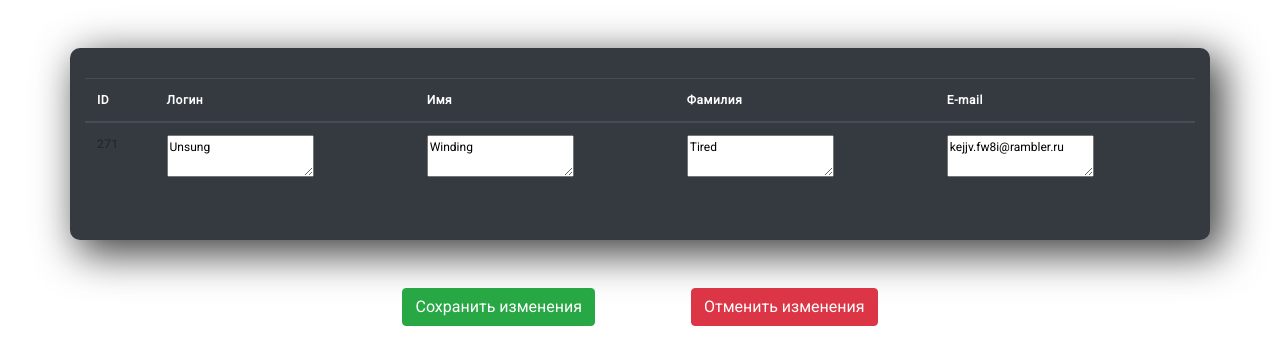
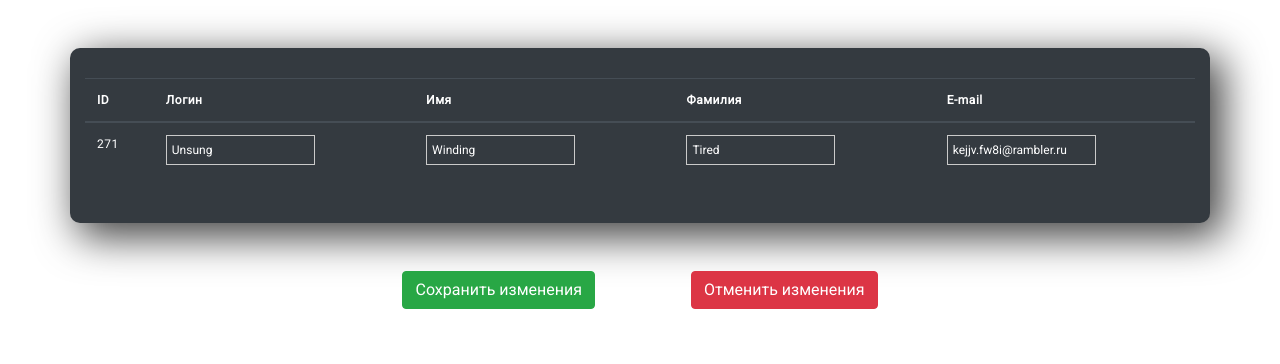
Before and after one commit to TanyaZolotarova/React-users-table-app, a React (Create React App) app: page /users/1 in a window 1280 px wide. Shown: the top 364 px of the page. Built offline with nearby package versions, Linux system fonts and the light colour scheme.

Commit message:
fix userEdid page

```diff
--- a/src/App.css
+++ b/src/App.css
@@ -131,6 +131,10 @@ text-align: center;
 
 }
 
+.form-row{
+  flex-wrap: inherit;
+}
+
 /*==================== PAGE - HOME ==============================================================================*/
 
 .container-fluid {
@@ -224,6 +228,15 @@ header a:hover{
   padding: 5px;
 }
 
+.textarea_users{
+  color: #fff;
+  padding: 5px;
+}
+
+.border-input-users{
+  border: 1px solid #cacaca;
+}
+
 
 
 
--- a/src/Components/FildsetLastNameComponent.js
+++ b/src/Components/FildsetLastNameComponent.js
@@ -14,7 +14,7 @@ class FildsetLastNameComponent extends React.Component {
 
     return (
 
-      <div className="form-group col-md-6">
+      <div className="form-group ">
         <fieldset className="form_border">
           <legend className="label_text">
             {' '}
--- a/src/SitePageComponents/EdidUserRowComponent.js
+++ b/src/SitePageComponents/EdidUserRowComponent.js
@@ -47,12 +47,13 @@ class EditUserRowContainer extends React.Component {
                         </thead>
                         <tbody>
                         <tr>
-                            <td>
+                            <td className={"textarea_users"}>
                                 {this.state.row.id}
                             </td>
                             {['name1', 'name2', 'name3', 'email'].map((name) =>
                                 <td key={name}>
-                                    <textarea name={name} onChange={this.handleChange} value={this.state.row[name]} />
+                                    <input className={"bg-dark textarea_users border-input-users"} type={"text"} name={name} onChange={this.handleChange}
+                                           value={this.state.row[name]} />
                                 </td>
                             )}
                         </tr>
```
